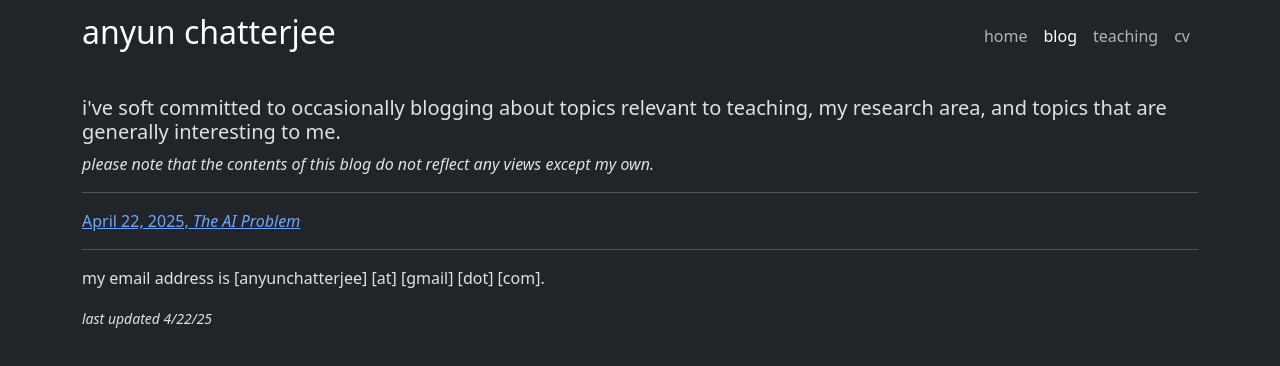
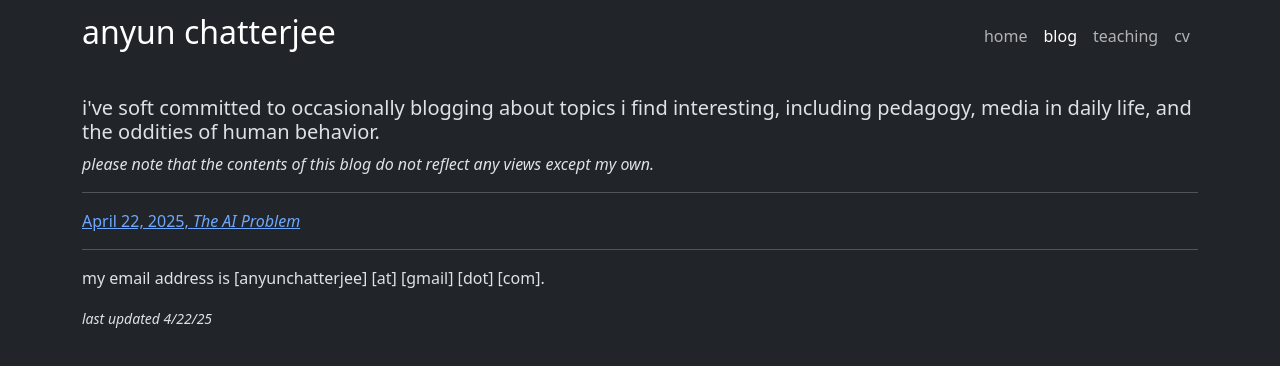
Before and after one commit to AnyunChatterjee/web, a plain HTML site: page blog.html in a window 1280 px wide. Drawn offline with Linux system fonts and the light colour scheme.

Commit message:
Update blog.html

```diff
--- a/blog.html
+++ b/blog.html
@@ -51,7 +51,7 @@
 
         <div class="container">
             <br>
-            <h5>i've soft committed to occasionally blogging about topics relevant to teaching, my research area, and topics that are generally interesting to me.</h5>
+            <h5>i've soft committed to occasionally blogging about topics i find interesting, including pedagogy, media in daily life, and the oddities of human behavior.</h5>
             <i>please note that the contents of this blog do not reflect any views except my own.</i>
             <br>
             <hr>
```
